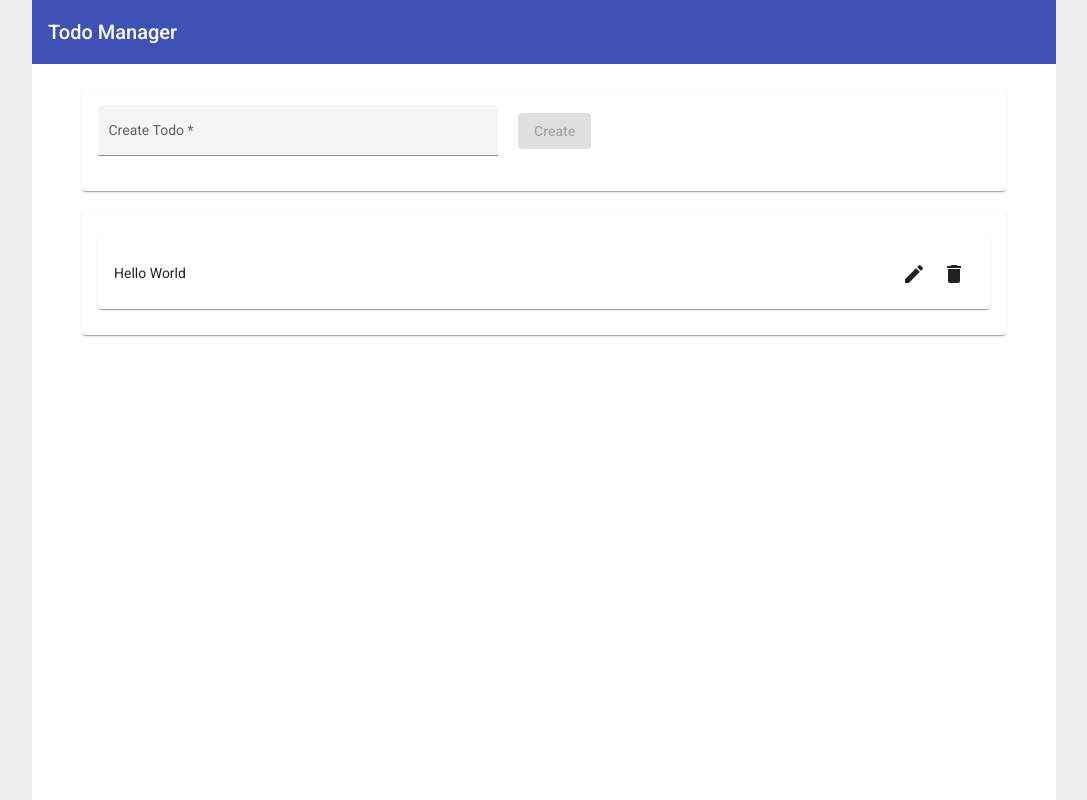
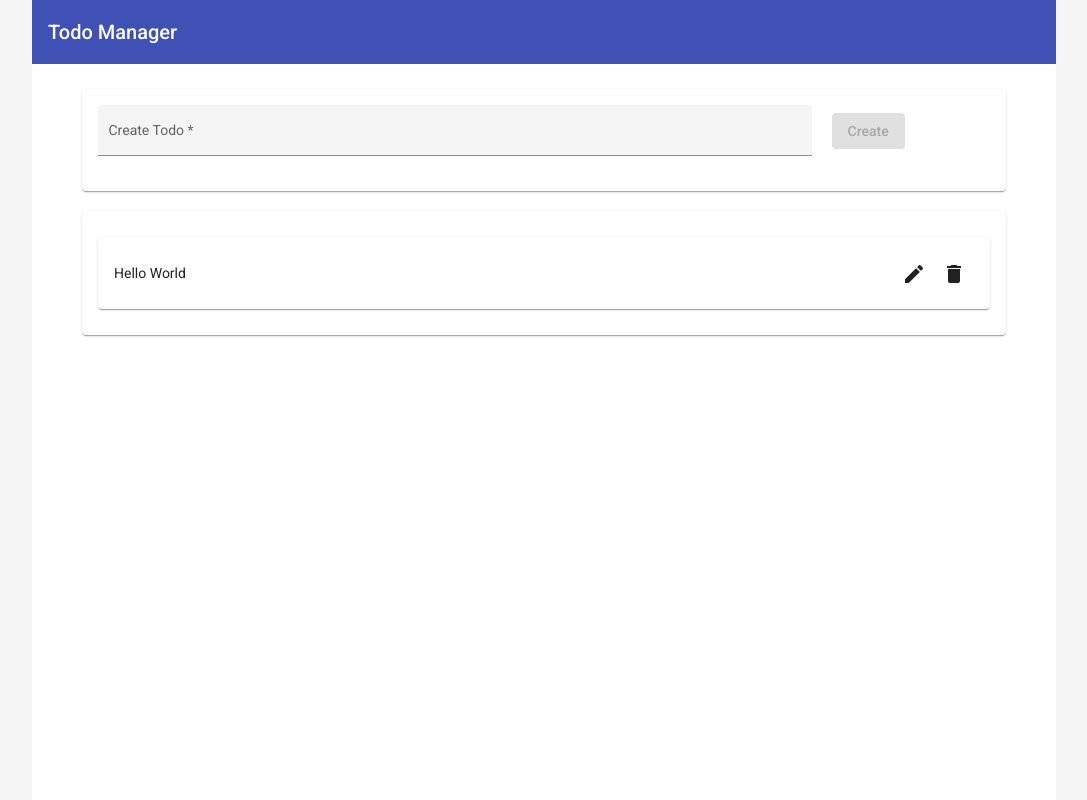
Before and after one commit to sreenivasarajiv/payoda-demo-todo-app, an Angular app in the folder front-end/: page / in a window 1280 px wide. Shown: the whole page, without its empty margins (96-1183 px from the left). Built offline with nearby package versions, Linux system fonts and the light colour scheme.

Commit message:
style changes

```diff
--- a/front-end/src/app/app.component.html
+++ b/front-end/src/app/app.component.html
@@ -1,6 +1,6 @@
-<div class="container">
+<div class="container" fxFlex.xs="100%" style="height: 100%;">
   <app-header></app-header>
-  <div fxLayout="column" class="create-todo" fxLayoutAlign="start">
+  <div fxLayout="column" class="create-todo" ngStyle.xs="padding: 0px 20px" fxLayoutAlign="start">
     <app-create-todo (todo)="createTodo($event)"></app-create-todo>
     <app-todo-list [todos]="todos" (action)="todoAction($event)" *ngIf="todos.length" class="todo-list"></app-todo-list>
   </div>
--- a/front-end/src/app/app.component.sass
+++ b/front-end/src/app/app.component.sass
@@ -1,9 +1,11 @@
 .container
     width: 80%
     margin: auto
-    height: 100%
     background: #ffffff
     .create-todo
         padding: 0 50px
     .todo-list
         margin-top: 20px
+
+:host
+    height: 100%
--- a/front-end/src/app/layouts/create-todo/create-todo.component.html
+++ b/front-end/src/app/layouts/create-todo/create-todo.component.html
@@ -1,7 +1,16 @@
 <mat-card class="create-container">
   <form [formGroup]="createTodoForm" (submit)="createTodo()">
-    <div fxLayout="row" fxLayoutAlign="start center">
-      <mat-form-field id="create-input" appearance="fill">
+    <div
+      fxLayout="row"
+      fxLayout.xs="column"
+      fxLayoutAlign="start center"
+      fxLayoutAlign.xs="none stretch"
+    >
+      <mat-form-field
+        id="create-input"
+        appearance="fill"
+        fxFlex="80%"
+      >
         <mat-label>Create Todo</mat-label>
         <input
           matInput
@@ -11,8 +20,15 @@
         />
         <!-- <mat-error *ngIf="email.invalid">{{getErrorMessage()}}</mat-error> -->
       </mat-form-field>
-      <button type="submit" [disabled]="!createTodoForm.get('todo')?.valid" id="create-button" mat-raised-button color="primary">
-        {{ editTodo ? 'Update' : 'Create' }}
+      <button
+        type="submit"
+        [disabled]="!createTodoForm.get('todo')?.valid"
+        id="create-button"
+        mat-raised-button
+        color="primary"
+        ngStyle.xs="margin-left: 0px; margin-top: 0px"
+      >
+        {{ editTodo ? "Update" : "Create" }}
       </button>
     </div>
   </form>
--- a/front-end/src/app/layouts/create-todo/create-todo.component.sass
+++ b/front-end/src/app/layouts/create-todo/create-todo.component.sass
@@ -6,5 +6,5 @@
     #create-button
         margin-top: -18px
         margin-left: 20px
-    #create-input
-        width: 400px
+    // #create-input
+    //     width: 200px
--- a/front-end/src/styles.sass
+++ b/front-end/src/styles.sass
@@ -4,4 +4,4 @@ html, body
     padding: 0px
     margin: 0px
     height: 100%
-    background: #f0f0f0
+    background: #f5f5f5
```
